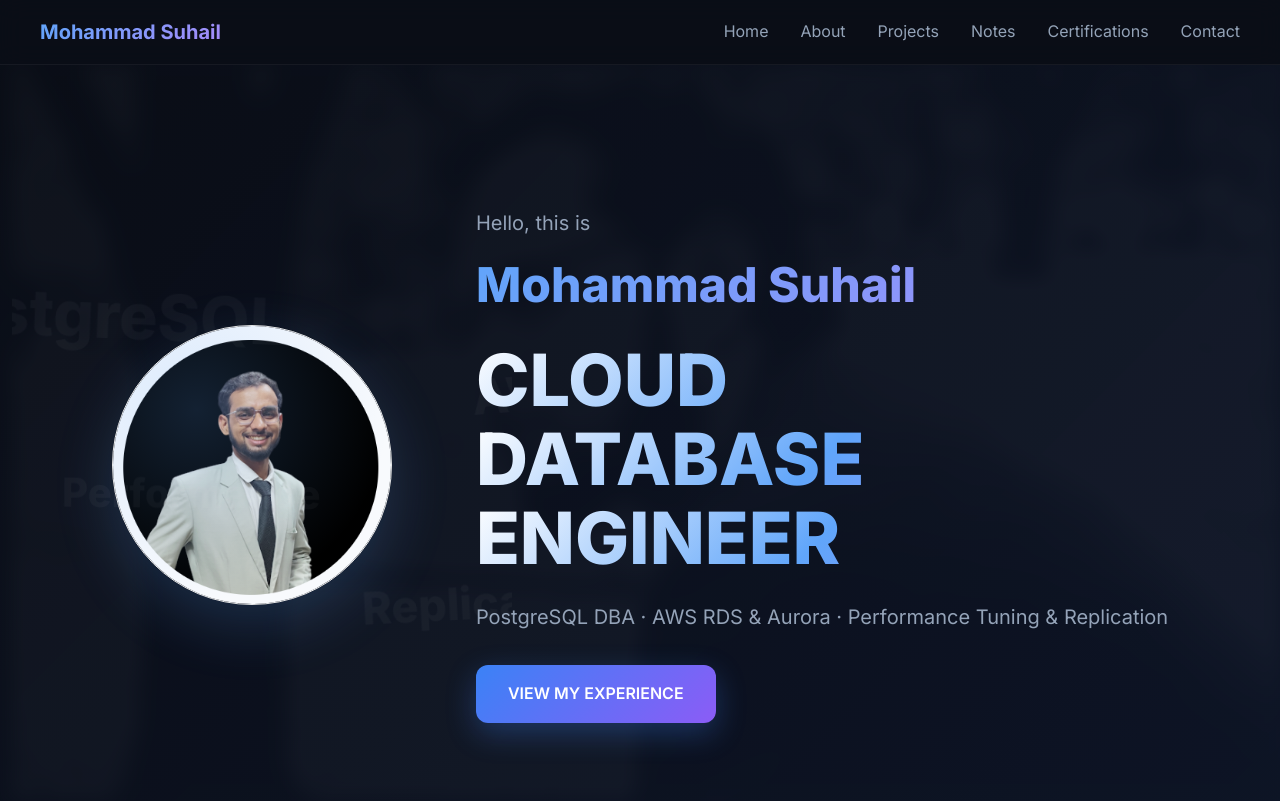
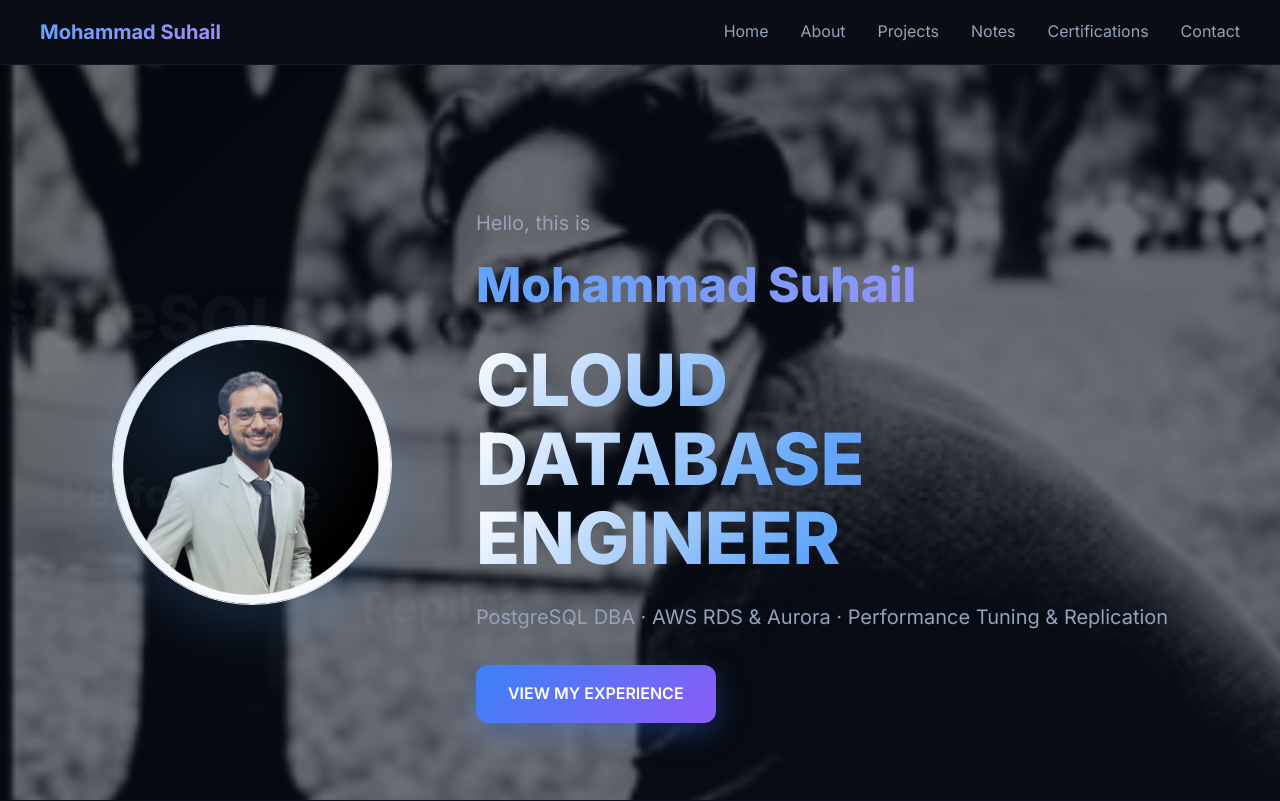
Before and after one commit to mdsuhail-3257/portfolio_claude, a plain HTML site: page index.html in a window 1280 px wide. Shown: the top 801 px of the page. Drawn offline with nearby package versions, Linux system fonts and the light colour scheme.

Commit message:
Adjust background styles for improved visibility
Increased background opacity and adjusted blur and brightness filters for improved visibility. Modified gradient overlay for better text readability.

```diff
--- a/styles.css
+++ b/styles.css
@@ -136,8 +136,8 @@ body {
   background-size: cover;
   background-position: center;
   background-attachment: fixed;
-  opacity: 0.15;
-  filter: blur(10px) brightness(1.5);
+  opacity: 0.70;
+  filter: blur(0px) brightness(1.2);
   z-index: 1;
 }
 
@@ -146,7 +146,7 @@ body {
   content: '';
   position: absolute;
   inset: 0;
-  background: linear-gradient(135deg, rgba(10, 14, 23, 0.85) 0%, rgba(15, 23, 42, 0.82) 100%);
+  background: linear-gradient(135deg, rgba(10, 14, 23, 0.40) 0%, rgba(15, 23, 42, 0.45) 100%);
   z-index: 1;
 }
 
```
